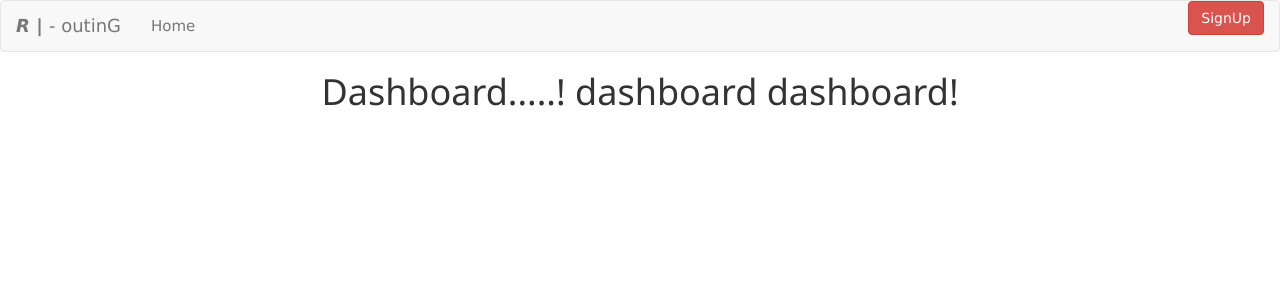
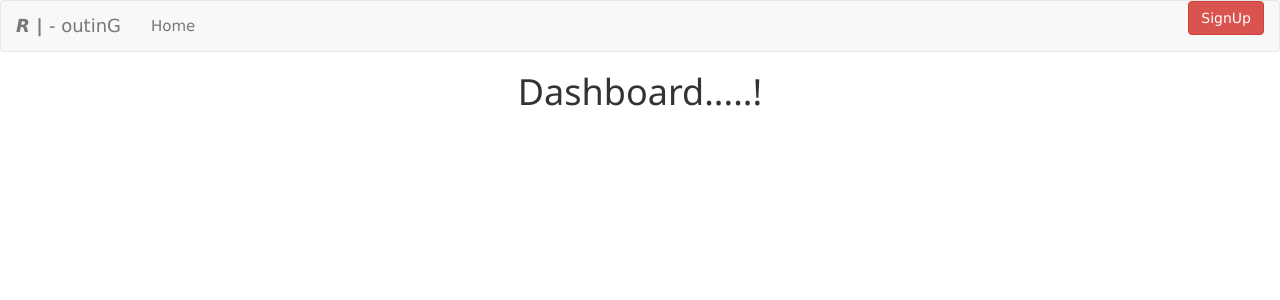
Before and after one commit to CH-RK/MusicApp, an Angular app: page /dashboard in a window 1280 px wide. Shown: the top 300 px of the page. Built offline with nearby package versions, Linux system fonts and the light colour scheme.

Commit message:
hello dashboard changed

```diff
--- a/src/app/app-dashboard/app-dashboard.component.ts
+++ b/src/app/app-dashboard/app-dashboard.component.ts
@@ -1,9 +1,8 @@
 import { Component, OnInit } from '@angular/core';
-import { WarningService } from '../warning.service';
 
 @Component({
   selector: 'app-app-dashboard',
-  template: `<h1 align="center">Dashboard.....! dashboard dashboard!</h1>`,
+  template: `<h1 align="center">Dashboard.....!</h1>`,
   styles: []
 })
 export class AppDashboardComponent implements OnInit {
```
